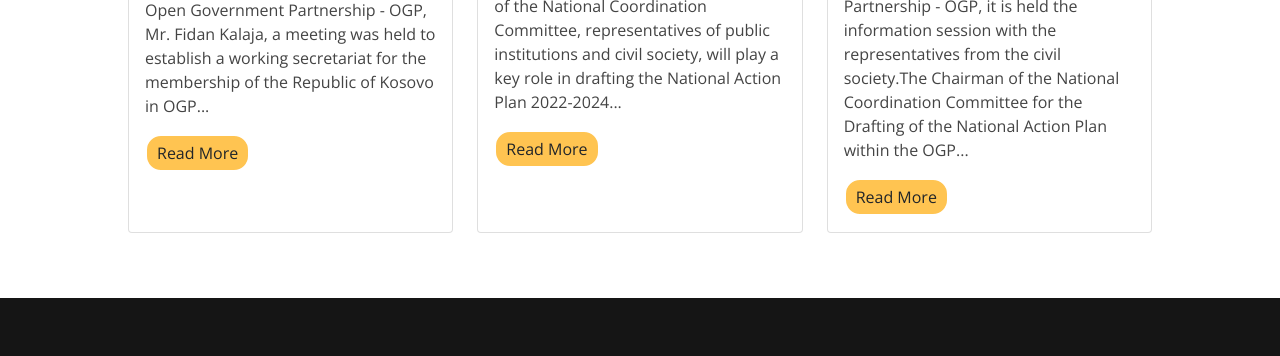
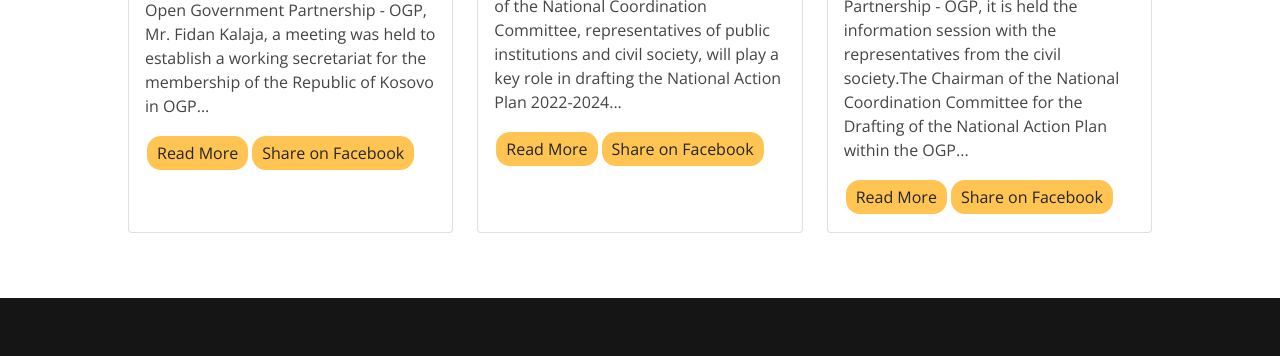
Before and after one commit to diellezaaavdyli/OGP, a plain HTML site: page index.html in a window 1280 px wide. Shown: the part 3840-4196 px from the top of the page. Drawn offline with nearby package versions, Linux system fonts and the light colour scheme; a web font is replaced by a local one.

Commit message:
Added the button at Posts to Share on Facebook and is multi-language support

```diff
--- a/index.html
+++ b/index.html
@@ -1276,6 +1276,9 @@
               Plan 2022-2024 in the framework of the Open Government Partnership - OGP, Mr. Fidan Kalaja, a meeting was
               held to establish a working secretariat for the membership of the Republic of Kosovo in OGP...</p>
             <a href="news1.html" class="lang btn read-more-btn" key="read-more">Read More</a>
+            <a href="https://www.facebook.com/sharer/sharer.php?u=https://ogpkosova.org/news1.html" class="lang btn read-more-btn" target="_blank" key="share-facebook">
+              Share on Facebook
+            </a>
           </div>
 
         </div>
@@ -1297,6 +1300,9 @@
               of the National Coordination Committee, representatives of public institutions and civil society, will
               play a key role in drafting the National Action Plan 2022-2024...</p>
             <a href="news-iknk.html" class="lang btn read-more-btn" key="read-more">Read More</a>
+            <a href="https://www.facebook.com/sharer/sharer.php?u=https://ogpkosova.org/news-iknk.html" class="lang btn read-more-btn" target="_blank" key="share-facebook">
+              Share on Facebook
+            </a>
           </div>
 
         </div>
@@ -1319,6 +1325,9 @@
               is held the information session with the representatives from the civil society.The Chairman of the
               National Coordination Committee for the Drafting of the National Action Plan within the OGP... </p>
             <a href="news2.html" class="lang btn read-more-btn" key="read-more">Read More</a>
+            <a href="https://www.facebook.com/sharer/sharer.php?u=https://ogpkosova.org/news2.html" class="lang btn read-more-btn" target="_blank" key="share-facebook">
+              Share on Facebook
+            </a>
           </div>
         </div>
       </div>
--- a/js/languages.js
+++ b/js/languages.js
@@ -31,6 +31,7 @@ var arrLang = {
     'NATIONAL': 'OGP NATIONAL COORDINATING COMMITTEE',
     'last': 'Latest Post',
     'read-more': 'Read More',
+    'share-facebook': 'Share on Facebook',
     'Ex': 'Ex Rilindja building Floors: 11, 12 and 13 Pristina, Republic of Kosovo',
     'phone': 'Phone',
     'email': 'Email',
@@ -90,6 +91,7 @@ var arrLang = {
     'NATIONAL': 'OGP NATIONAL COORDINATING COMMITTEE',
     'last': 'Postimet e fundit',
     'read-more': 'Lexo më shumë',
+    'share-facebook': 'Shpërndaje në Facebook',
     'Ex': 'Ndërtesa e Ish Rilindjes, Katet: 11, 12 dhe 13, Prishtinë, Republika e Kosovës',
     'phone': 'Telefoni',
     'email': 'Email',
@@ -149,6 +151,7 @@ var arrLang = {
     'NATIONAL': 'OGP NATIONAL COORDINATING COMMITTEE',
     'last': 'Poslednja objava',
     'read-more': 'Opširnije',
+    'share-facebook': 'Podelite na Facebook',
     'Ex': 'Bivša zgrada Rilindja, Spratovi: 11, 12 i 13, Priština, Republika Kosovo',
     'phone': 'Telefon',
     'email': 'Email:',
```
